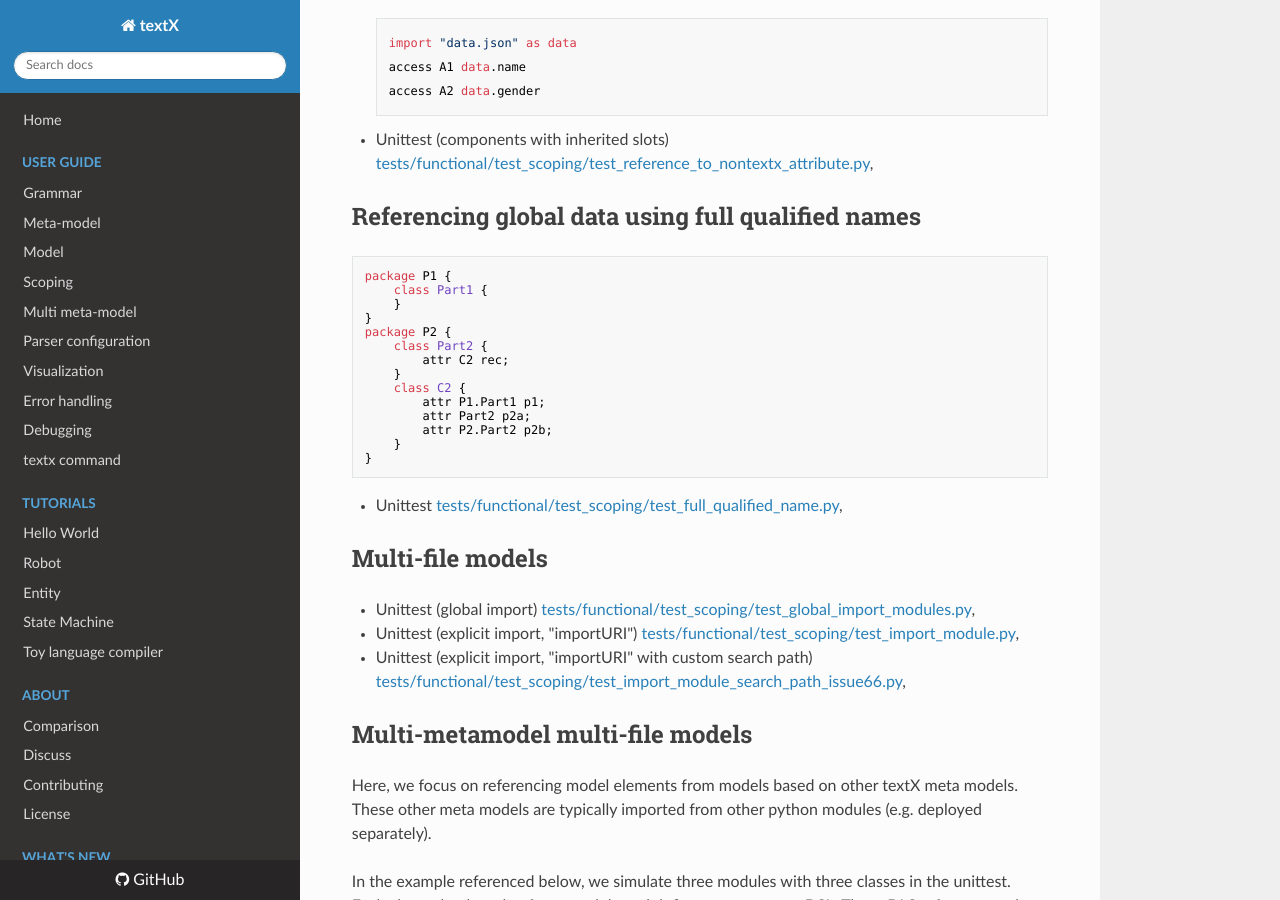
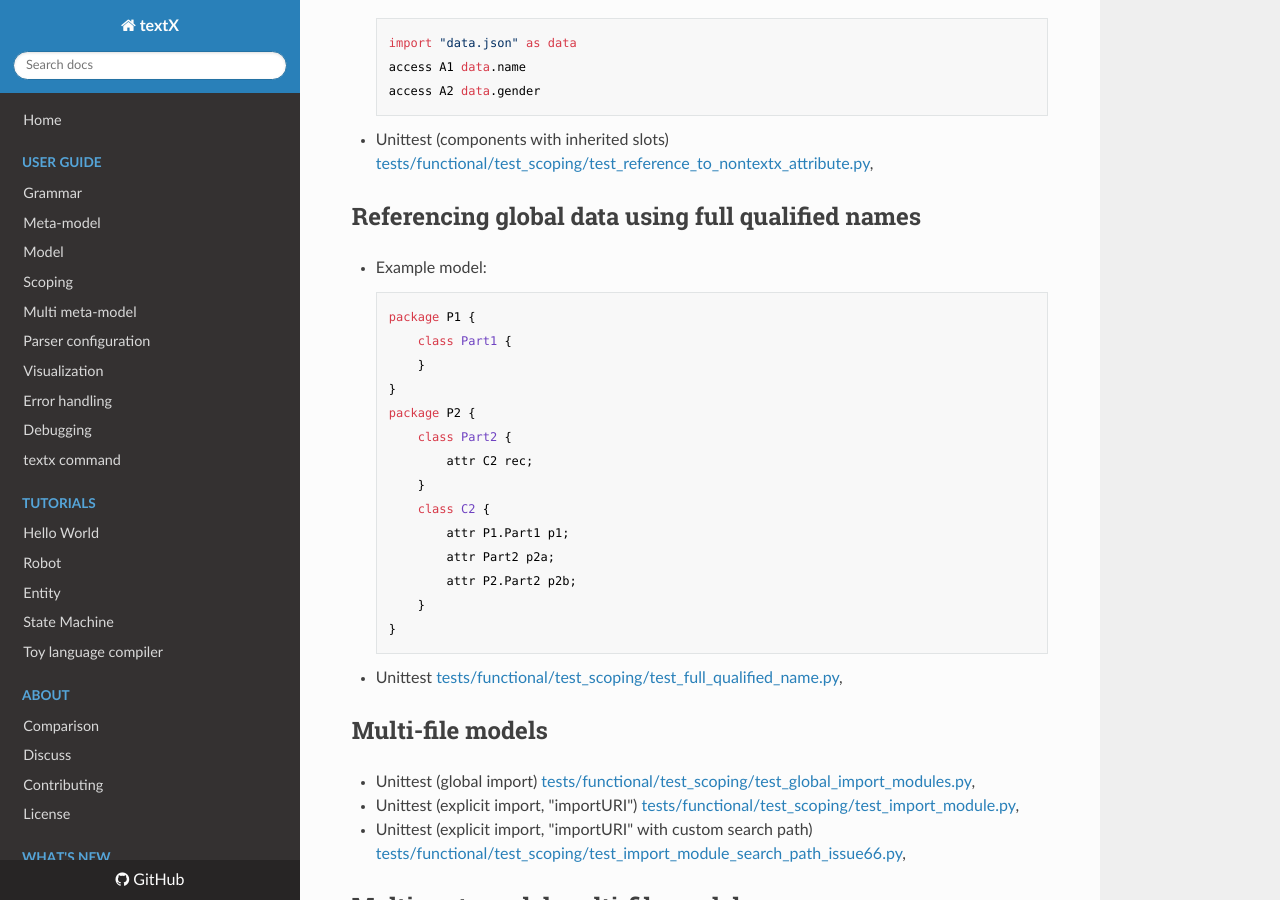
Before and after one commit to textX/textX, an MkDocs documentation site: the page built from docs/howto.md, in a window 1280 px wide and 900 px high, scrolled down 1652 px. Built offline with MkDocs 1.6.1, drawn with Linux system fonts in a browser that asks for light colours; nearby versions of some CDN libraries; comment, search, counter and statistics services are not loaded.

Commit message:
documentation: howto

```diff
--- a/docs/howto.md
+++ b/docs/howto.md
@@ -85,20 +85,22 @@ you could also reference such information sources.
 
 ## Referencing global data using full qualified names
 
-    package P1 {
-        class Part1 {
+ * Example model:
+
+        package P1 {
+            class Part1 {
+            }
         }
-    }
-    package P2 {
-        class Part2 {
-            attr C2 rec;
+        package P2 {
+            class Part2 {
+                attr C2 rec;
+            }
+            class C2 {
+                attr P1.Part1 p1;
+                attr Part2 p2a;
+                attr P2.Part2 p2b;
+            }
         }
-        class C2 {
-            attr P1.Part1 p1;
-            attr Part2 p2a;
-            attr P2.Part2 p2b;
-        }
-    }
 
  * Unittest
    [tests/functional/test_scoping/test_full_qualified_name.py](https://github.com/igordejanovic/textX/blob/master/tests/functional/test_scoping/test_full_qualified_name.py),
```
